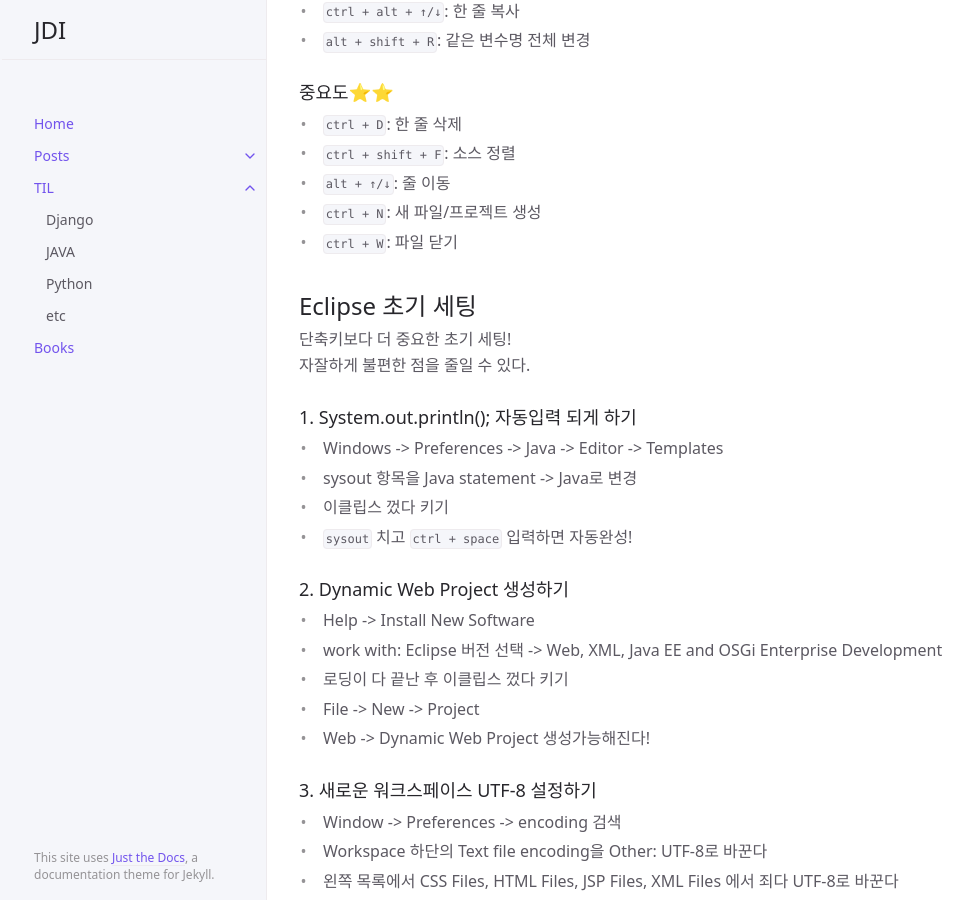
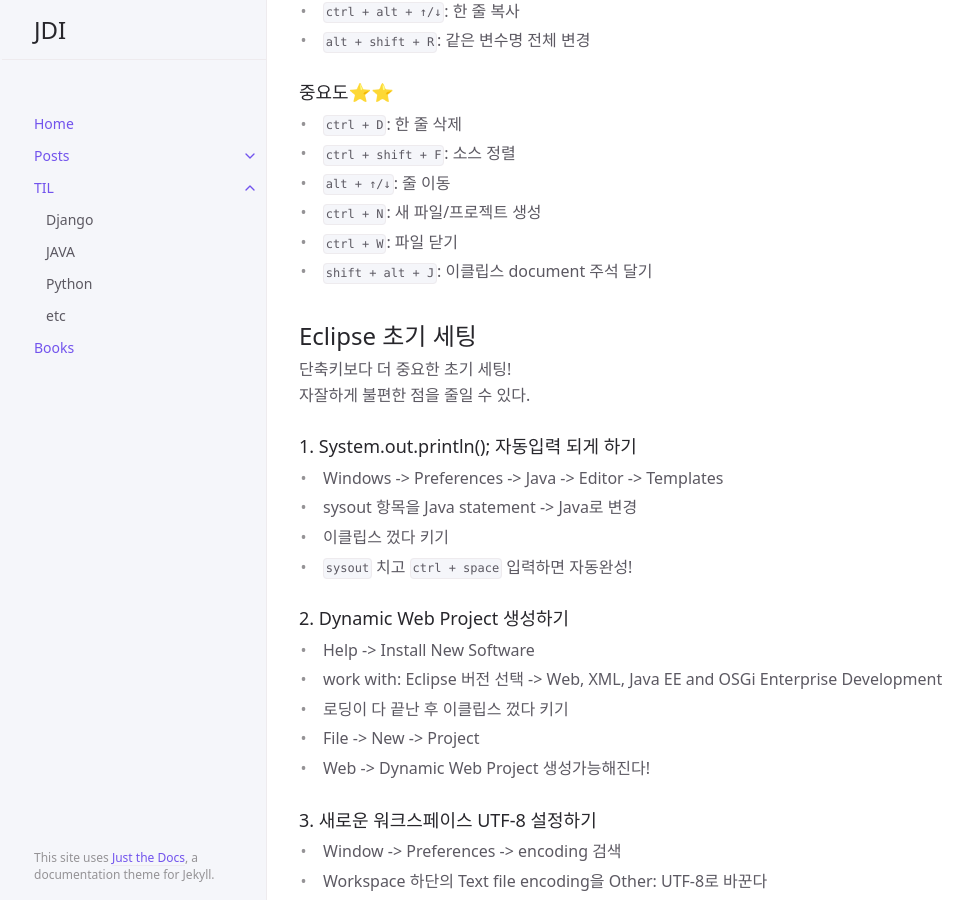
Before and after one commit to manchott/manchott-manchott.github.io, a Jekyll site: the page built from docs/TIL/java/eclipse-initial-setting.md, in a window 1280 px wide and 900 px high, scrolled down 676 px. Shown: the whole window, without its empty margins (105-1078 px from the left). Built offline with Jekyll 4.4.1, drawn with Linux system fonts in a browser that asks for light colours.

Commit message:
Update eclipse-initial-setting.md

```diff
--- a/docs/TIL/java/eclipse-initial-setting.md
+++ b/docs/TIL/java/eclipse-initial-setting.md
@@ -31,6 +31,7 @@ grand_parent: TIL
 * `alt + ↑/↓`: 줄 이동
 * `ctrl + N`: 새 파일/프로젝트 생성
 * `ctrl + W`: 파일 닫기
+* `shift + alt + J`: 이클립스 document 주석 달기
 
 
 ## Eclipse 초기 세팅
```
